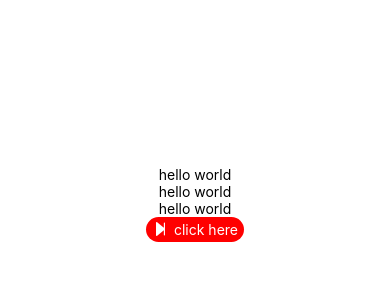
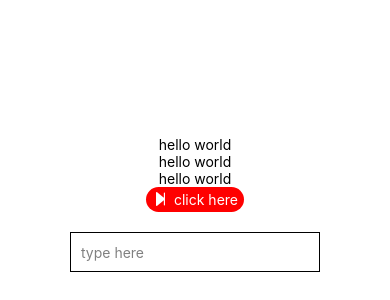
Before and after one commit to HlaingMinThan/React-Native-Basic, a React Native app: screen / in a window 390 px wide. Shown: the part 218-518 px from the top of the page. Built offline with nearby package versions, Linux system fonts and the light colour scheme.

Commit message:
TextInput example

```diff
--- a/App.jsx
+++ b/App.jsx
@@ -1,6 +1,6 @@
-import React from 'react'
+import React, { useState } from 'react'
 import { Alert } from 'react-native';
-import { View, Text, StyleSheet, Pressable } from 'react-native'
+import { View, Text, StyleSheet, Pressable, TextInput } from 'react-native'
 // import IconSetting from './IconSetting';
 import { AntDesign } from '@expo/vector-icons';
 
@@ -21,7 +21,14 @@ const styles = StyleSheet.create({
   btnText: {
     color: 'white',
     marginLeft: 6
-  }
+  },
+  input: {
+    width: 250,
+    height: 40,
+    borderWidth: 1,
+    marginTop: 20,
+    padding: 10
+  },
 });
 
 let pressHandler = () => {
@@ -30,6 +37,7 @@ let pressHandler = () => {
 }
 
 export default function App() {
+  let [text, setText] = useState('');
   return (
     <View style={styles.container}>
       <Text>
@@ -52,6 +60,9 @@ export default function App() {
         < AntDesign name="stepforward" size={16} color="white" />
         <Text style={styles.btnText}>click here</Text>
       </Pressable>
+
+      <TextInput onChangeText={setText} value={text} style={styles.input} placeholder='type here' placeholderTextColor="gray" />
+      <Text>{text}</Text>
     </View >
   )
 }
@@ -62,3 +73,6 @@ export default function App() {
 
 //using svgs
 //convert normal svg to react expo svg using https://react-svgr.com/playground/?native=true&typescript=true
+
+//using textinput
+// React Native's text input onChangeText can only accept useState setter function directly
```
